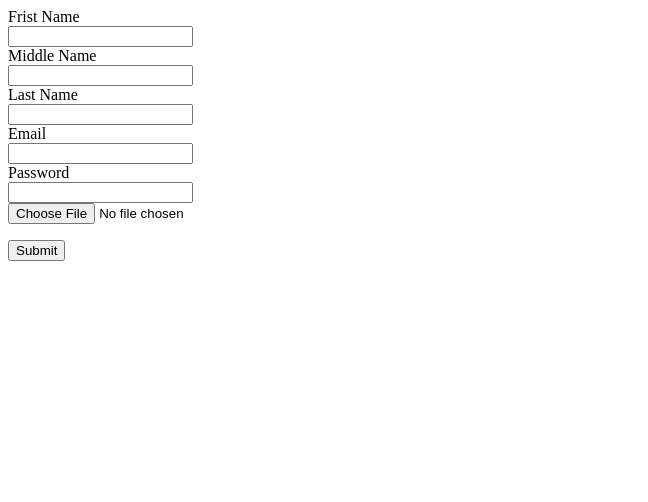
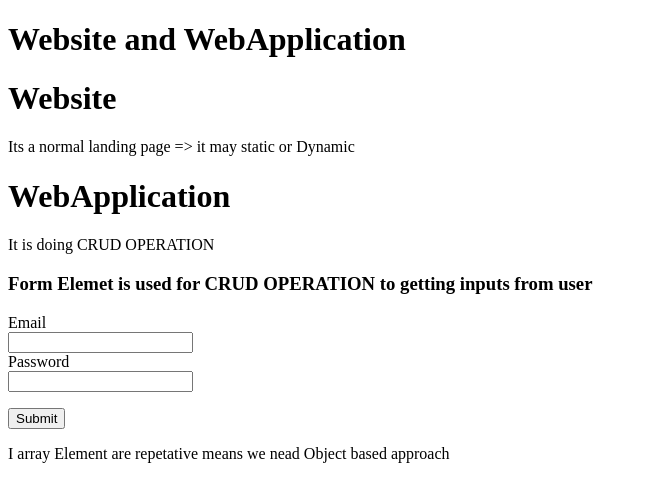
Before and after one commit to snillah/pracForm1Deploy, a plain HTML site: page index.html in a window 1280 px wide. Shown: the whole page, without its empty margins (0-648 px from the left). Drawn offline with Linux system fonts and the light colour scheme.

Commit message:
Update index.html

```diff
--- a/index.html
+++ b/index.html
@@ -1,25 +1,26 @@
 <!DOCTYPE html>
 <html lang="en">
   <head>
-    <meta charset="UTF-8">
-    <meta name="viewport" content="width=device-width, initial-scale=1.0">
+    <meta charset="UTF-8" />
+    <meta name="viewport" content="width=device-width, initial-scale=1.0" />
     <title>Document</title>
   </head>
   <body>
     <div>
-        <form action="" method="get">
+      <h1>Website and WebApplication</h1>
       <div>
-              <label for="fname">Frist Name</label><br />
-              <input type="type" name="fname" id="fname" />
+        <h1>Website</h1>
+        <p>Its a normal landing page => it may static or Dynamic</p>
       </div>
       <div>
-                <label for="mname">Middle Name</label><br />
-                <input type="type" name="mname" id="mname" />
+        <h1>WebApplication</h1>
+        <p>It is doing CRUD OPERATION</p>
+        <h3>
+          Form Elemet is used for CRUD OPERATION to getting inputs from user
+        </h3>
       </div>
       <div>
-                <label for="lname">Last Name</label><br />
-                <input type="type" name="lname" id="lname" />
-              </div>
+        <form action="" method="get">
           <div>
             <label for="email">Email</label><br />
             <input type="type" name="email" id="email" />
@@ -28,10 +29,11 @@
             <label for="password">Password</label><br />
             <input type="password" name="password" id="password" /><br />
         </div>
-          <input type="file"/>
         <p></p>
         <input type="submit" />
         </form>
       </div>
+      <p>I array Element are repetative means we nead Object based approach</p>
+    </div>
   </body>
 </html>
```
Lines whose indentation alone changed are shown as unchanged.
